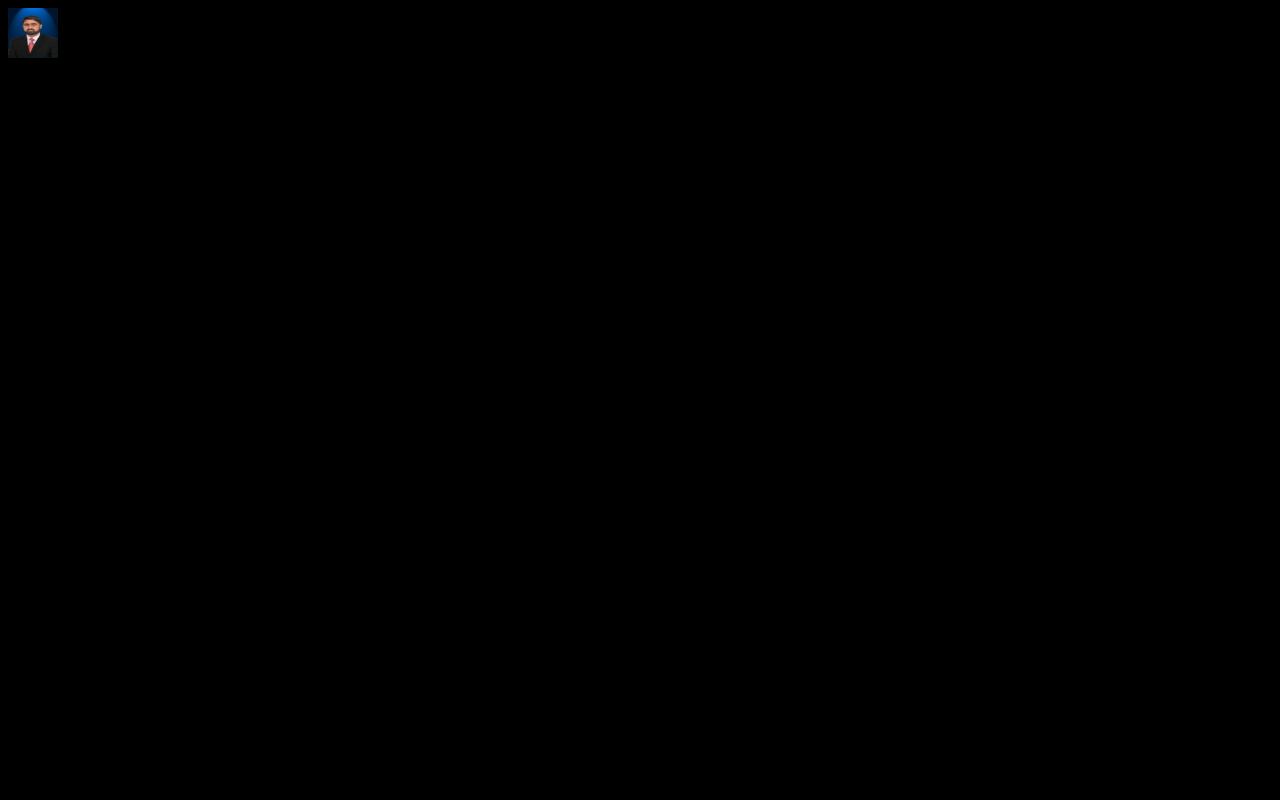
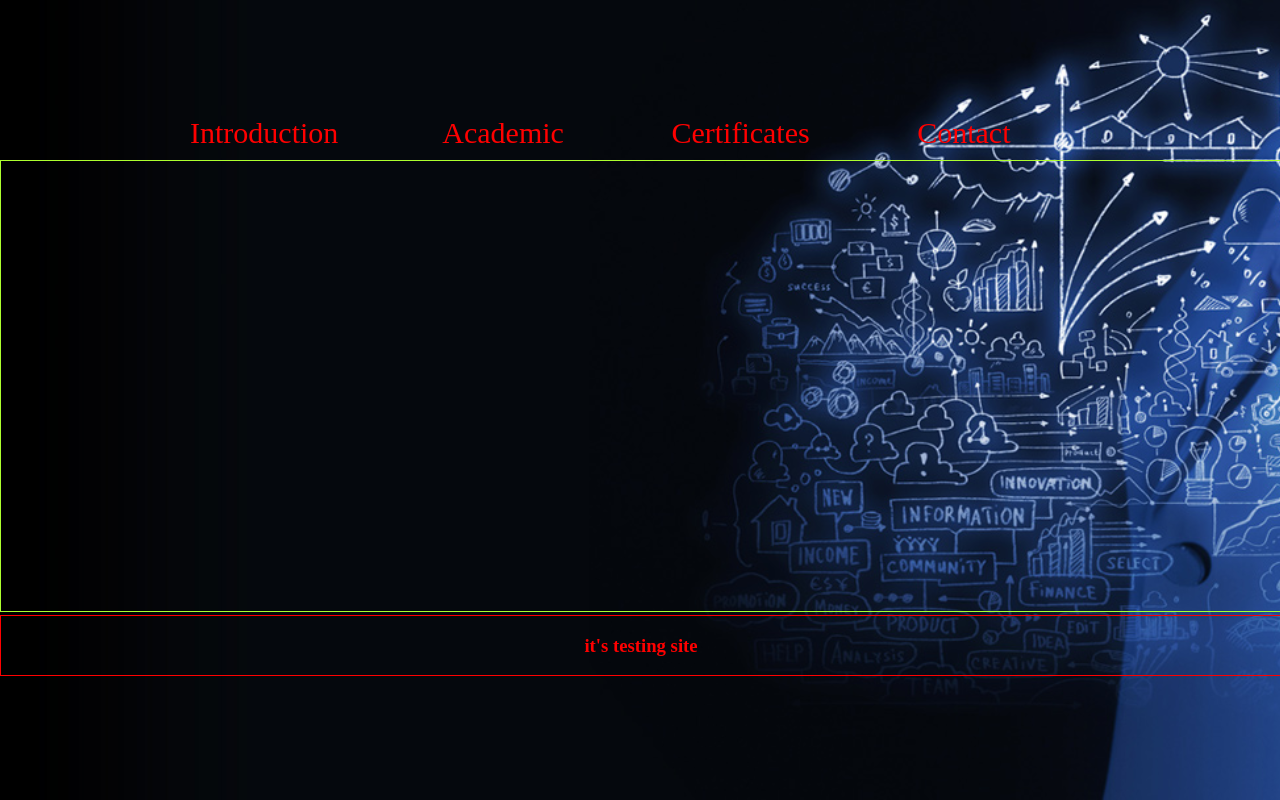
Before and after one commit to wajidmughal001/myResume, a plain HTML site: page index.html in a window 1280 px wide. Drawn offline with Linux system fonts and the light colour scheme.

Commit message:
build some structure of page

```diff
--- a/index.html
+++ b/index.html
@@ -7,13 +7,71 @@
 </head>
 <style>
     body{
-        background-color: black;
-        color: darksalmon;
+        color:red;
+        margin: 0;
+        background-image: url("banner.jpg");
+        background-repeat: no-repeat;
+        background-size: cover;
+        background-attachment: fixed;
+        background-blend-mode: overlay;
+    }
+    .hblank_space{
+        height: 100px;
+    }
+    .navigation{
+        height: 50px;
+        margin-top: 100px;
+        width: 80%;
+        margin-left: 100px;
+        margin-right: 100px;
+        position: absolute;
+    }
+      .navigation ul li{
+        display: inline;
+        padding-top: 0px;
+        margin-left: 50px;
+        margin-right: 50px;
+        font-size: 30px;
+    }
+    .navigation ul li a{
+        text-decoration: none;
+        color: red;
+    }
+    .box{
+        position: absolute;
+        border: 1px solid greenyellow;
+        margin-top: 160px;
+        width: 100%;
+        height: 450px;
+        padding:0px;
+    }
+    .footer{
+        position: absolute;
+        margin-top: 615px;
+        border: 1px solid red;
+        width: 100%;
+        height: auto;
 
     }
+
 </style>
 <body>
-    <img src="Dp - Copy.jpg" alt="dp" width="50px" height="50px">
+   <!-- <div class="blank_space"></div> -->
+   <div class="navigation">
+       <ul>
+           <li> <a href="#">Introduction</a></li>
+           <li> <a href="#">Academic</a> </li>
+           <li> <a href="#">Certificates</a> </li>
+           <li>  <a href="#">Contact</a> </li>
+       </ul>
+   </div>
+   <div class="box">
+
+   </div>
+   <div class="footer">
+       <h3 style="text-align: center;"> it's testing site </h3>
+
+   </div>
 
 
 
```
Also changed, not shown: banner.jpg (added).
